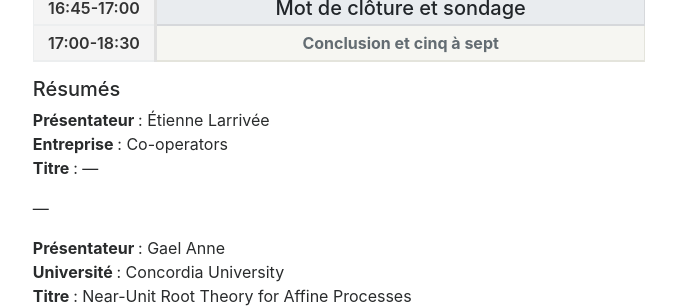
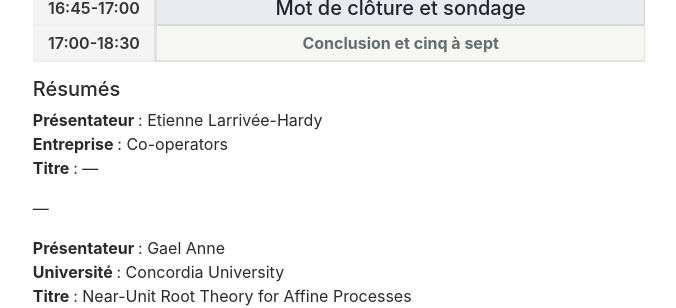
Before and after one commit to XavLef/Quantact_2026, a Jekyll site: the page built from program.html, in a window 1280 px wide and 900 px high, scrolled down 1084 px. Shown: the part 150-458 px from the top of the window, without its empty margins (301-977 px from the left). Built offline with Jekyll 4.4.1, drawn with Linux system fonts in a browser that asks for light colours; nearby versions of some CDN libraries.

Commit message:
Update speaker name in abstracts.html

```diff
--- a/_includes/abstracts.html
+++ b/_includes/abstracts.html
@@ -2,7 +2,7 @@
 
 <!-- Abstract 1 -->
 <p>
-  <strong class="i18n" data-fr="Présentateur " data-en="Speaker">Présentateur </strong>: Étienne Larrivée<br>
+  <strong class="i18n" data-fr="Présentateur " data-en="Speaker">Présentateur </strong>: Etienne Larrivée-Hardy<br>
   <strong class="i18n" data-fr="Entreprise " data-en="Company">Entreprise </strong>: Co-operators<br>
   <strong class="i18n" data-fr="Titre " data-en="Title">Titre </strong>: —
 </p>
```
